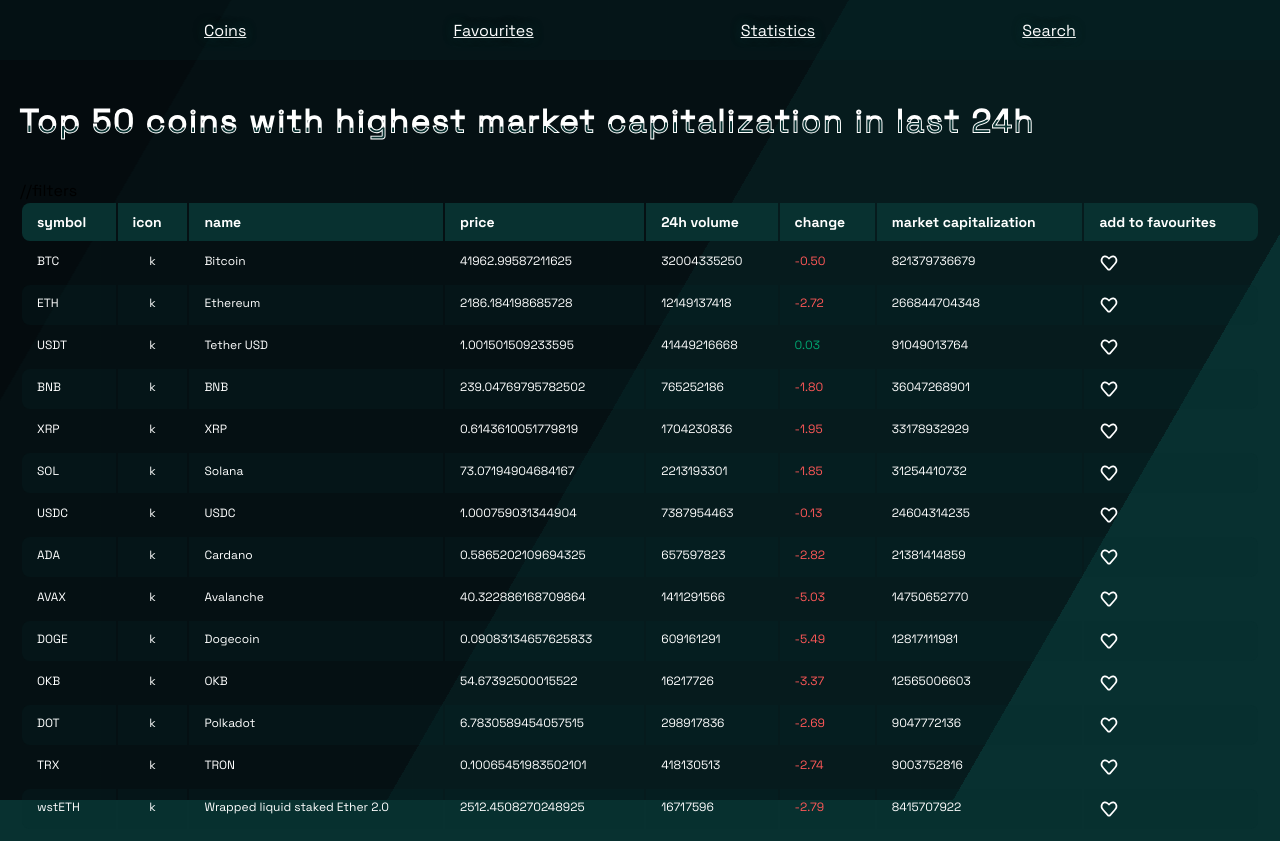
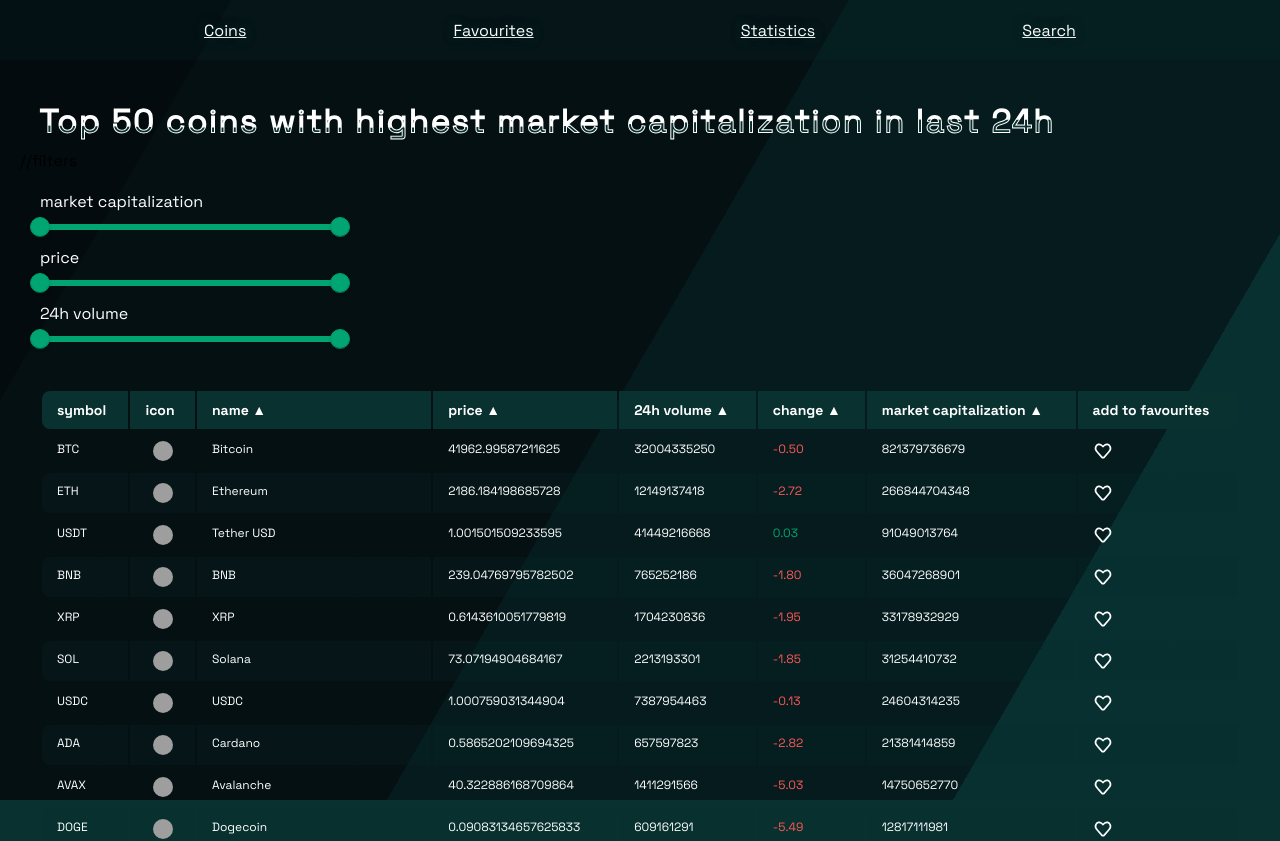
Before and after one commit to hannakot62/b1, a React (Vite) app: page / in a window 1280 px wide. Shown: the top 841 px of the page. Built offline with nearby package versions, Linux system fonts and the light colour scheme; grey boxes are pictures that could not be loaded.

Commit message:
feat: added sorting and filtering

```diff
--- a/package.json
+++ b/package.json
@@ -10,6 +10,9 @@
     "preview": "vite preview"
   },
   "dependencies": {
+    "@emotion/react": "^11.11.1",
+    "@emotion/styled": "^11.11.0",
+    "@mui/material": "^5.15.1",
     "@reduxjs/toolkit": "^2.0.1",
     "react": "^18.2.0",
     "react-dom": "^18.2.0",
--- a/src/components/CoinsTable/CoinsTable.jsx
+++ b/src/components/CoinsTable/CoinsTable.jsx
@@ -1,35 +1,151 @@
 import style from './CoinsTable.module.css'
 import UnfilledHeartIcon from "../../svg/UnfilledHeartIcon";
-import FilledHeartIcon from "../../svg/FilledHeartIcon";
+import {useEffect, useState} from "react";
+
+import {Slider, Box} from "@mui/material";
 
 export default function CoinsTable({coins}) {
-    const trs = coins.map(coin => <tr>
+    const [price, setPrice] = useState(false);
+    const [name, setName] = useState(false);
+    const [volume, setVolume] = useState(false);
+    const [change, setChange] = useState(false);
+    const [marketCap, setMarketCap] = useState(false);
+
+    const [coinsSorted, setCoinsSorted] = useState(coins);
+    const [trs, setTrs] = useState(null);
+
+
+    const handleSort = (type) => {
+        switch (type) {
+            case "name": {
+                setName(!name)
+                name ? setCoinsSorted(coinsSorted.slice().sort((a, b) => a.name.localeCompare(b.name))) :
+                    setCoinsSorted(coinsSorted.slice().sort((a, b) => b.name.localeCompare(a.name)))
+                break;
+            }
+            case "price": {
+                setPrice(!price)
+                price ? setCoinsSorted(coinsSorted.slice().sort((a, b) => a.price - b.price)) :
+                    setCoinsSorted(coinsSorted.slice().sort((a, b) => b.price - a.price))
+                break;
+            }
+            case "volume": {
+                setVolume(!volume)
+                volume ? setCoinsSorted(coinsSorted.slice().sort((a, b) => a['24hVolume'] - b['24hVolume'])) :
+                    setCoinsSorted(coinsSorted.slice().sort((a, b) => b['24hVolume'] - a['24hVolume']))
+                break;
+            }
+            case "change": {
+                setChange(!change)
+                change ? setCoinsSorted(coinsSorted.slice().sort((a, b) => a.change - b.change)) :
+                    setCoinsSorted(coinsSorted.slice().sort((a, b) => b.change - a.change))
+                break;
+            }
+            case "marketCap": {
+                setMarketCap(!marketCap)
+                marketCap ? setCoinsSorted(coinsSorted.slice().sort((a, b) => a.marketCap - b.marketCap)) :
+                    setCoinsSorted(coinsSorted.slice().sort((a, b) => b.marketCap - a.marketCap))
+                break;
+            }
+        }
+    }
+    useEffect(() => {
+        setTrs(coinsSorted.map(coin => <tr>
             <td>{coin.symbol}</td>
-        <td className={style.center}>k</td>
+            <td className={style.center}><img src={coin.iconUrl} alt={coin.symbol}/></td>
             <td>{coin.name}</td>
             <td>{coin.price}</td>
             <td>{coin["24hVolume"]}</td>
             <td className={Number(coin.change) < 0 ? style.red : style.green}>{coin.change}</td>
             <td>{coin.marketCap}</td>
-        <td ><UnfilledHeartIcon/></td>
-    </tr>)
+            <td><UnfilledHeartIcon/></td>
+        </tr>))
+    }, [coins, coinsSorted, name, change, price, marketCap, volume]);
+
+
+    const [marketCapValue, setMarketCapValue] = useState([Math.min(...coins.map(c => +c.marketCap)), Math.max(...coins.map(c => c.marketCap))]);
+    const [priceValue, setPriceValue] = useState([Math.min(...coins.map(c => +c.price)), Math.max(...coins.map(c => c.price))]);
+    const [volumeValue, setVolumeValue] = useState([Math.min(...coins.map(c => +c['24hVolume'])), Math.max(...coins.map(c => +c['24hVolume']))])
+
+
+    const handleMarketCapChange = (event, newValue) => {
+        setMarketCapValue(newValue);
+    };
+    const handlePriceChange = (event, newValue) => {
+        setPriceValue(newValue);
+    };
+    const handleVolumeChange = (event, newValue) => {
+        setVolumeValue(newValue);
+    };
+
+    useEffect(() => {
+        setCoinsSorted(coins.filter(c => (c['24hVolume'] >= volumeValue[0] && c['24hVolume'] <= volumeValue[1])
+            && (c.marketCap >= marketCapValue[0] && c.marketCap <= marketCapValue[1]) && (c.price >= priceValue[0] && c.price <= priceValue[1])))
+    }, [marketCapValue, priceValue, volumeValue]);
+
+
     return (
+        <div className={style.container}>
+            <div className={style.filters}>
+
+                <label>market capitalization</label>
+                <Box sx={{width: 300}}>
+                    <Slider
+                        value={marketCapValue}
+                        onChange={handleMarketCapChange}
+                        valueLabelDisplay="auto"
+                        className={style.range}
+                        min={Math.min(...coins.map(c => +c.marketCap))}
+                        max={Math.max(...coins.map(c => +c.marketCap))}
+                    />
+                </Box>
+
+
+                <label>price</label>
+                <Box sx={{width: 300}}>
+                    <Slider
+                        value={priceValue}
+                        onChange={handlePriceChange}
+                        valueLabelDisplay="auto"
+                        className={style.range}
+                        min={Math.min(...coins.map(c => +c.price))}
+                        max={Math.max(...coins.map(c => +c.price))}
+                    />
+                </Box>
+
+
+                <label>24h volume</label>
+                <Box sx={{width: 300}}>
+                    <Slider
+                        value={volumeValue}
+                        onChange={handleVolumeChange}
+                        valueLabelDisplay="auto"
+                        className={style.range}
+                        min={Math.min(...coins.map(c => +c['24hVolume']))}
+                        max={Math.max(...coins.map(c => +c['24hVolume']))}
+                    />
+                </Box>
+            </div>
+
             <table className={style.table}>
                 <thead>
                 <tr>
                     <th>symbol</th>
                     <th>icon</th>
-                <th>name</th>
-                <th>price</th>
-                <th>24h volume</th>
-                <th>change</th>
-                <th>market capitalization</th>
+                    <th className={style.hover} onClick={() => handleSort("name")}>name {name ? "▼" : "▲"}</th>
+                    <th className={style.hover} onClick={() => handleSort("price")}>price {price ? "▼" : "▲"}</th>
+                    <th className={style.hover} onClick={() => handleSort("volume")}>24h
+                        volume {volume ? "▼" : "▲"}</th>
+                    <th className={style.hover} onClick={() => handleSort("change")}>change {change ? "▼" : "▲"}</th>
+                    <th className={style.hover} onClick={() => handleSort("marketCap")}>market
+                        capitalization {marketCap ? "▼" : "▲"}</th>
                     <th>add to favourites</th>
                 </tr>
                 </thead>
                 <tbody>
-            {trs}
-            </tbody>
+                {trs}                </tbody>
             </table>
+            {(!trs||!trs.length)&&<p>no matches 😲</p>}
+        </div>
     )
 }
--- a/src/components/CoinsTable/CoinsTable.module.css
+++ b/src/components/CoinsTable/CoinsTable.module.css
@@ -1,3 +1,6 @@
+.container{
+    padding: 20px;
+}
 .table {
     width: 100%;
     border: none;
@@ -51,3 +54,40 @@
     align-items: center;
     height: 100%;
 }
+.center img{
+    height: 20px;
+    width: 20px;
+    border-radius: 50%;
+}
+
+.hover:hover{
+    cursor: pointer;
+    background-color: var(--footer);
+    transition: 0.5s ease-in;
+}
+.filters{
+    margin-bottom: 30px;
+}
+
+.filters label {
+    display: flex;
+    flex-direction: row;
+    justify-content: start;
+    align-items: center;
+    color: white;
+}
+.filters input{
+    accent-color: var(--accent-green);
+    cursor: pointer;
+}
+.range>span{
+    background-color: var(--accent-green);
+    border: 1px solid var(--accent-green)
+}
+
+.container p{
+    height: 20px;
+    text-align: center;
+    color: white;
+    font-size: 30px;
+}
--- a/src/index.css
+++ b/src/index.css
@@ -24,3 +24,23 @@
 *{
     font-family: "Space Grotesk", sans-serif;
 }
+
+.horizontal-slider {
+    width: 100%;
+    max-width: 500px;
+    height: 50px;
+    border: 1px solid grey;
+}
+.horizontal-slider .example-thumb {
+    top: 1px;
+    width: 50px;
+    height: 48px;
+    line-height: 38px;
+}
+.horizontal-slider .example-track {
+    top: 20px;
+    height: 10px;
+}
+.example-track.example-track-1 {
+    background: rgb(255, 0, 0);
+}
--- a/src/pages/CoinsPage/CoinsPage.module.css
+++ b/src/pages/CoinsPage/CoinsPage.module.css
@@ -38,7 +38,7 @@
 
 
 .header{
-    margin: 50px 0;
+    margin: 50px 20px 20px 20px;
     height: 50px;
 }
 .content h1 {
--- a/src/pages/StatisticsPage/StatisticsPage.module.css
+++ b/src/pages/StatisticsPage/StatisticsPage.module.css
@@ -1,6 +1,6 @@
 .wrapper{
     width: 100%;
-    background-image: url("src/assets/main-bg.jpg");
+    background-image: url("src/assets/main-bgg.jpg");
     background-repeat: no-repeat;
     background-size: cover;
     min-height: 100vh;
@@ -14,10 +14,43 @@
 .info h3{
     margin: 10px;
     font-size: 15px;
+}
+/*.info h3 {*/
 
-}
+/*    vertical-align: middle;*/
+/*    text-align: center;*/
+/*    font-family: 'Pacifico', cursive;*/
+/*    font-size:50pt;*/
+/*    color: blue;*/
+/*    color: #fff;*/
+/*    background: linear-gradient(110deg, #ffeead 33%, rgba(0, 0, 0, 0) 33%), linear-gradient(110deg, #C5E7D7 34%, #88d8b0 34%);*/
+/*    background-size: 400%;*/
+/*    -webkit-text-fill-color: transparent;*/
+/*    -webkit-background-clip: text;*/
+/*}*/
+/*.knockout{*/
+/*    animation: Gradient 5s ease infinite;*/
+/*    -webkit-animation: Gradient 15s ease infinite;*/
+/*    -moz-animation: Gradient 5s ease infinite;*/
+/*}*/
+
+/*@-webkit-keyframes Gradient {*/
+/*    0% {*/
+/*        background-position: 30% 50%*/
+/*    }*/
+/*    50% {*/
+/*        background-position: 25% 50%*/
+/*    }*/
+/*    100% {*/
+/*        background-position: 30% 50%*/
+/*    }*/
+
+/*}*/
+
+
 .info span{
     color: var(--accent-bright-blue);
+
 }
 
 .best, .newest{
@@ -42,6 +75,8 @@
     font-size: 40px;
     text-align: center;
     padding: 15px;
+    animation: text-shadow 1.5s ease-in-out infinite;
+
 }
 
 .dark{
@@ -52,3 +87,51 @@
     margin: 0;
     height: fit-content;
 }
+
+
+@keyframes text-shadow {
+    0% {
+        transform: translateY(0);
+        text-shadow:
+                0 0 0 #0c2ffb,
+                0 0 0 #2cfcfd,
+                0 0 0 #fb203b,
+                0 0 0 #fefc4b;
+    }
+
+    20% {
+        transform: translateY(-1em);
+        text-shadow:
+                0 0.125em 0 #0c2ffb,
+                0 0.25em 0 #2cfcfd,
+                0 -0.125em 0 #fb203b,
+                0 -0.25em 0 #fefc4b;
+    }
+
+    40% {
+        transform: translateY(0.5em);
+        text-shadow:
+                0 -0.0625em 0 #0c2ffb,
+                0 -0.125em 0 #2cfcfd,
+                0 0.0625em 0 #fb203b,
+                0 0.125em 0 #fefc4b;
+    }
+
+    60% {
+        transform: translateY(-0.25em);
+        text-shadow:
+                0 0.03125em 0 #0c2ffb,
+                0 0.0625em 0 #2cfcfd,
+                0 -0.03125em 0 #fb203b,
+                0 -0.0625em 0 #fefc4b;
+    }
+
+    80% {
+        transform: translateY(0);
+        text-shadow:
+                0 0 0 #0c2ffb,
+                0 0 0 #2cfcfd,
+                0 0 0 #fb203b,
+                0 0 0 #fefc4b;
+    }
+}
```
Also changed, not shown: src/assets/main-bgg.jpg (added). Lines whose indentation alone changed are shown as unchanged.
